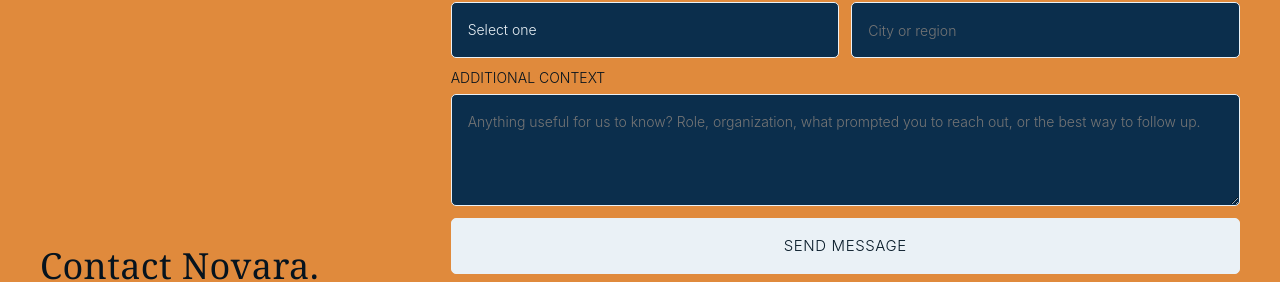
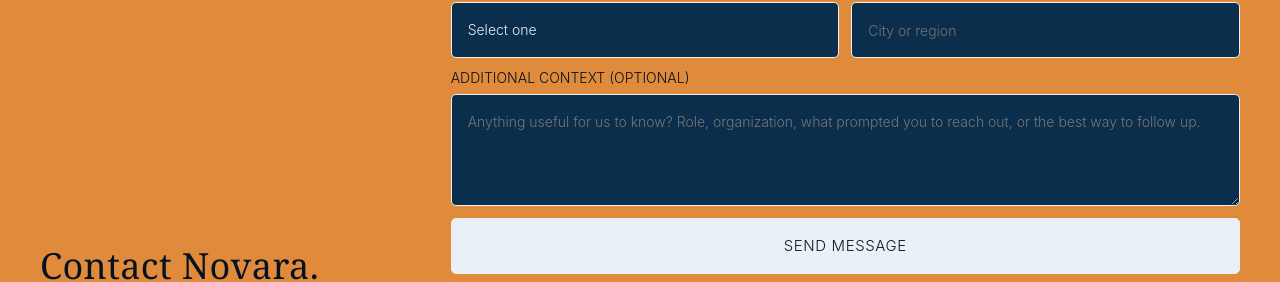
Before and after one commit to ricardozuloaga1/novara-website-source-code, a React (Vite) app: page / in a window 1280 px wide. Shown: the part 5217-5499 px from the top of the page. Built offline with nearby package versions, Linux system fonts and the light colour scheme.

Commit message:
Clarify optional contact context

```diff
--- a/src/App.tsx
+++ b/src/App.tsx
@@ -1337,7 +1337,7 @@ function StayInLoop() {
             <input name="city_region" placeholder="City or region" type="text" required />
           </label>
           <label className="context-field">
-            Additional context
+            Additional context (optional)
             <textarea
               name="message"
               placeholder="Anything useful for us to know? Role, organization, what prompted you to reach out, or the best way to follow up."
```
